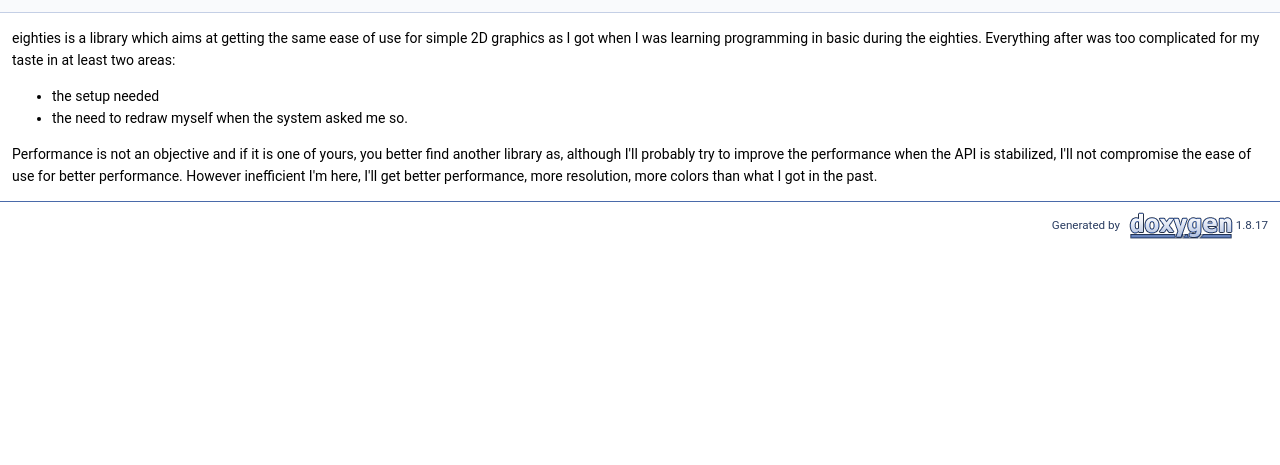
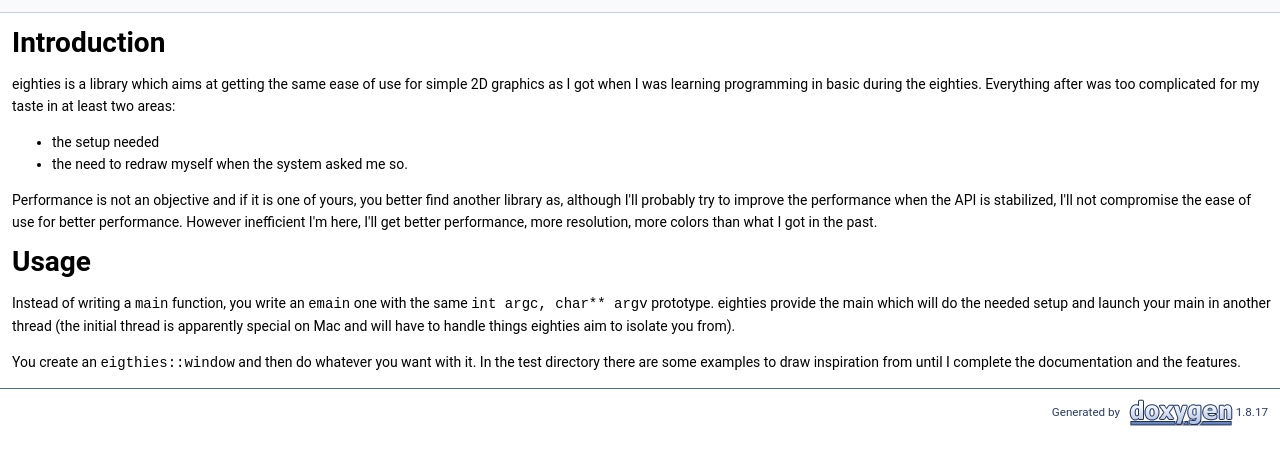
Before and after one commit to nhamblenne/eighties, a plain HTML site: page docs/index.html in a window 1280 px wide. Shown: the part 139-604 px from the top of the page. Drawn offline with Linux system fonts and the light colour scheme.

Commit message:
Some more blah blah

```diff
--- a/docs/index.html
+++ b/docs/index.html
@@ -65,12 +65,18 @@ $(function() {
 <div class="title">eighties documentation </div>  </div>
 </div><!--header-->
 <div class="contents">
-<div class="textblock"><p>eighties is a library which aims at getting the same ease of use for simple 2D graphics as I got when I was learning programming in basic during the eighties. Everything after was too complicated for my taste in at least two areas:</p>
+<div class="textblock"><h1><a class="anchor" id="Introduction"></a>
+Introduction</h1>
+<p>eighties is a library which aims at getting the same ease of use for simple 2D graphics as I got when I was learning programming in basic during the eighties. Everything after was too complicated for my taste in at least two areas:</p>
 <ul>
 <li>the setup needed</li>
 <li>the need to redraw myself when the system asked me so.</li>
 </ul>
-<p>Performance is not an objective and if it is one of yours, you better find another library as, although I'll probably try to improve the performance when the API is stabilized, I'll not compromise the ease of use for better performance. However inefficient I'm here, I'll get better performance, more resolution, more colors than what I got in the past. </p>
+<p>Performance is not an objective and if it is one of yours, you better find another library as, although I'll probably try to improve the performance when the API is stabilized, I'll not compromise the ease of use for better performance. However inefficient I'm here, I'll get better performance, more resolution, more colors than what I got in the past.</p>
+<h1><a class="anchor" id="Usage"></a>
+Usage</h1>
+<p>Instead of writing a <code>main</code> function, you write an <code>emain</code> one with the same <code>int argc, char** argv</code> prototype. eighties provide the main which will do the needed setup and launch your main in another thread (the initial thread is apparently special on Mac and will have to handle things eighties aim to isolate you from).</p>
+<p>You create an <code>eigthies::window</code> and then do whatever you want with it. In the test directory there are some examples to draw inspiration from until I complete the documentation and the features. </p>
 </div></div><!-- PageDoc -->
 </div><!-- contents -->
 <!-- start footer part -->
```
Also changed, not shown: 2 other files.
